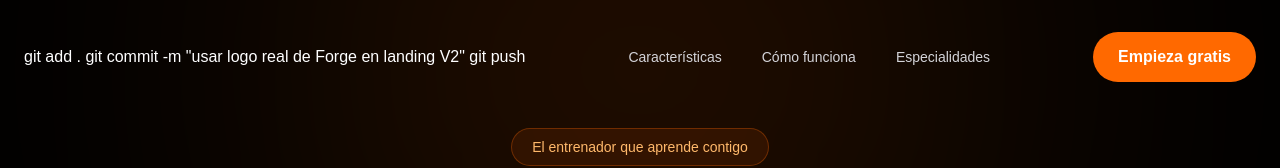
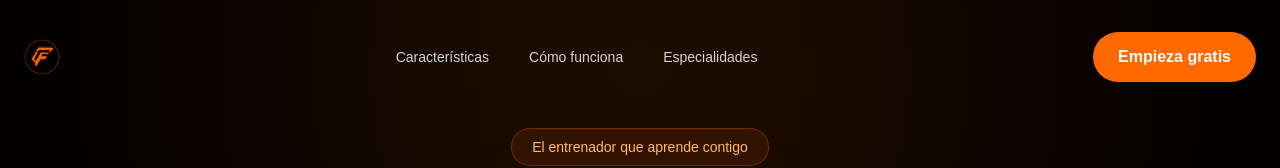
Before and after one commit to airanvlz-6/formapro, a Next.js app: page /v2 in a window 1280 px wide. Shown: the top 168 px of the page. Built offline with nearby package versions, Linux system fonts and the light colour scheme.

Commit message:
usar logo real de Forge en landing V2

```diff
--- a/components/Hero.tsx
+++ b/components/Hero.tsx
@@ -18,9 +18,7 @@
 
         {/* NAVBAR */}
         <nav className="absolute top-8 left-0 right-0 flex items-center justify-between px-6">
-          git add .
-git commit -m "usar logo real de Forge en landing V2"
-git push
+          <img src="/logo-forge.png" alt="Forge" className="h-9 w-9 object-contain" />
 
           <div className="hidden gap-10 text-sm text-zinc-300 lg:flex">
             <a href="#caracteristicas">Características</a>
```
